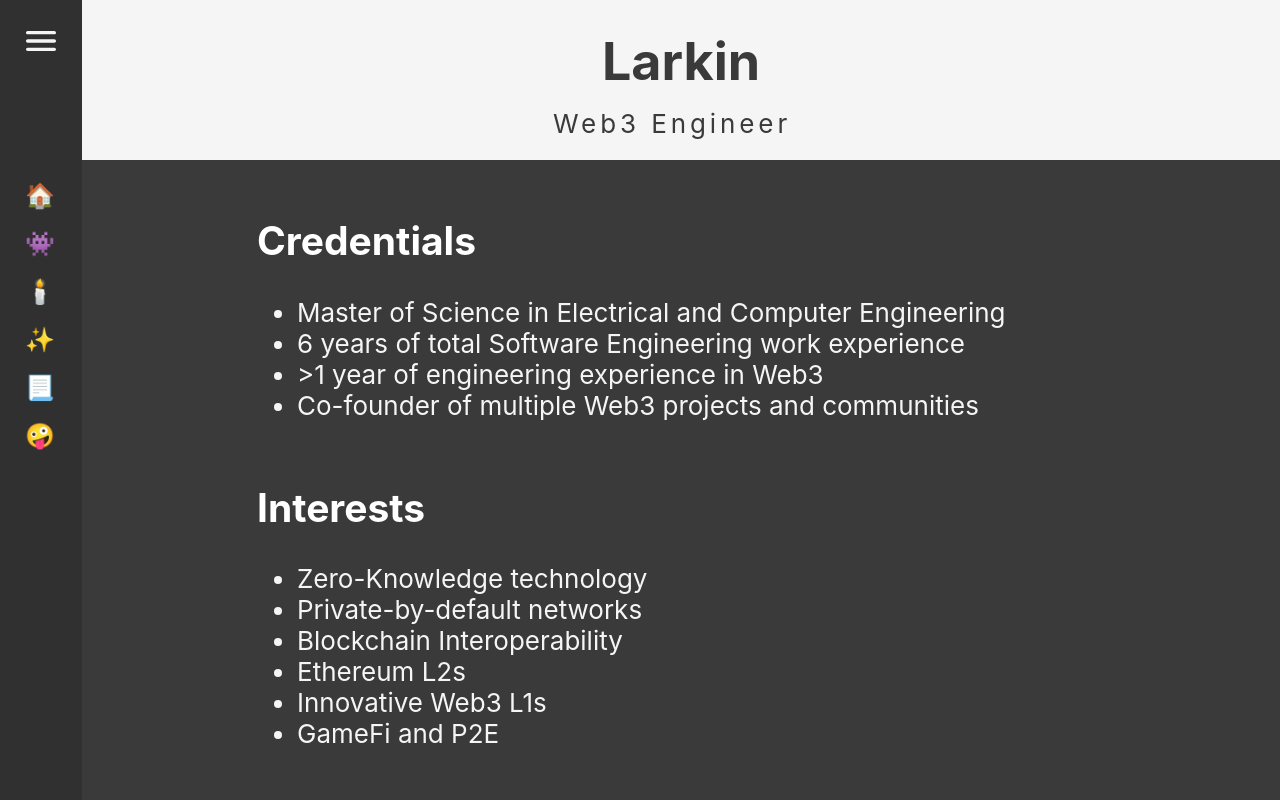
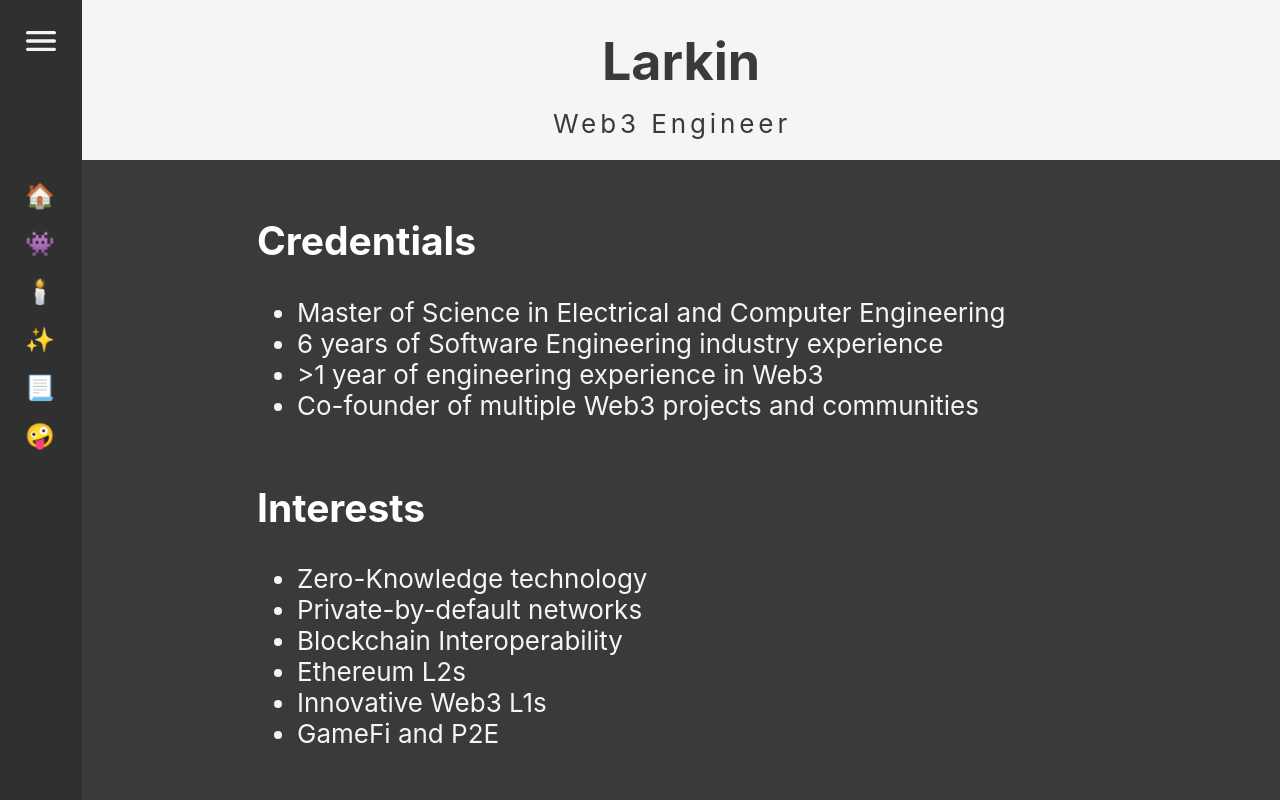
Before and after one commit to CodeLarkin/larkin-portfolio, a React (Create React App) app: page /resume in a window 1280 px wide. Shown: the top 800 px of the page. Built offline with nearby package versions, Linux system fonts and the light colour scheme.

Commit message:
credentials update

```diff
--- a/src/Resume.tsx
+++ b/src/Resume.tsx
@@ -15,7 +15,7 @@ function Resume() {
               <h2>Credentials</h2>
               <ul>
                 <li>Master of Science in Electrical and Computer Engineering</li>
-                <li>6 years of total Software Engineering work experience</li>
+                <li>6 years of Software Engineering industry experience</li>
                 <li>{">"}1 year of engineering experience in Web3</li>
                 <li>Co-founder of multiple Web3 projects and communities</li>
                 <br/>
```
